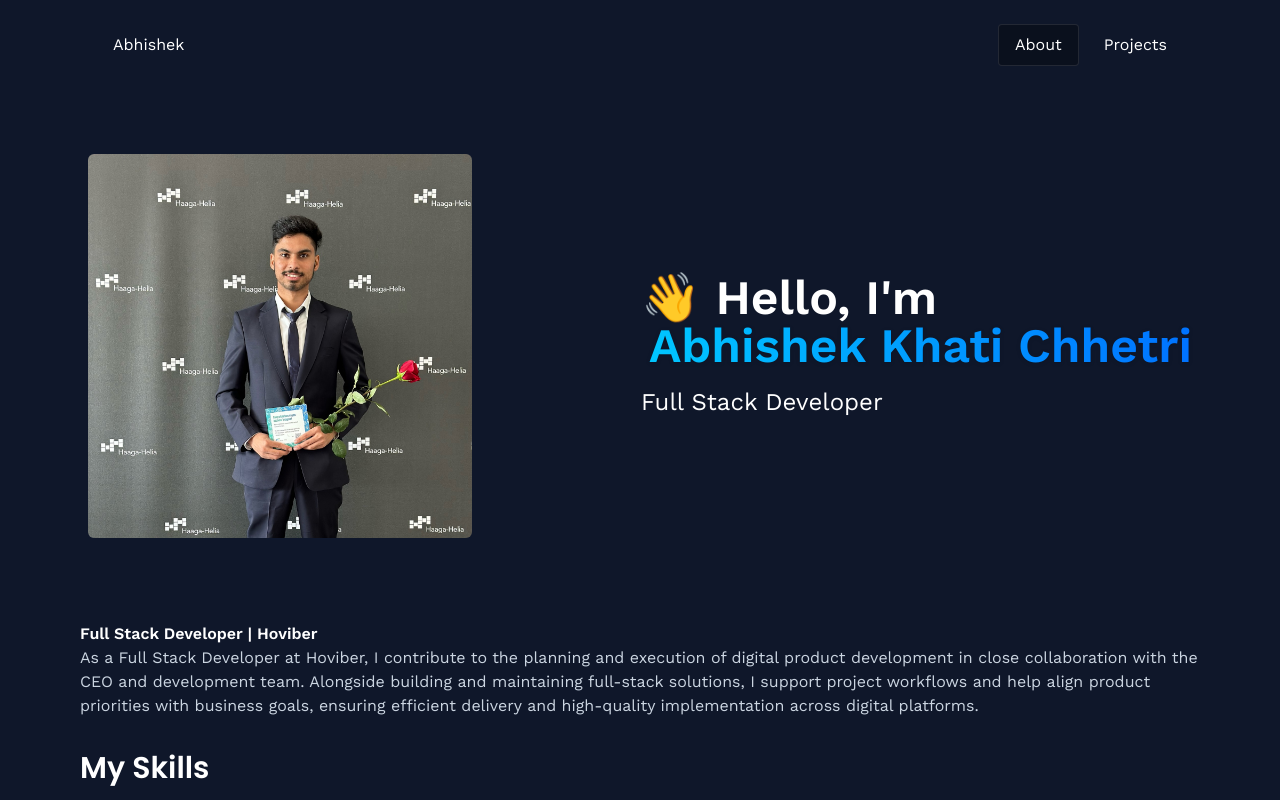
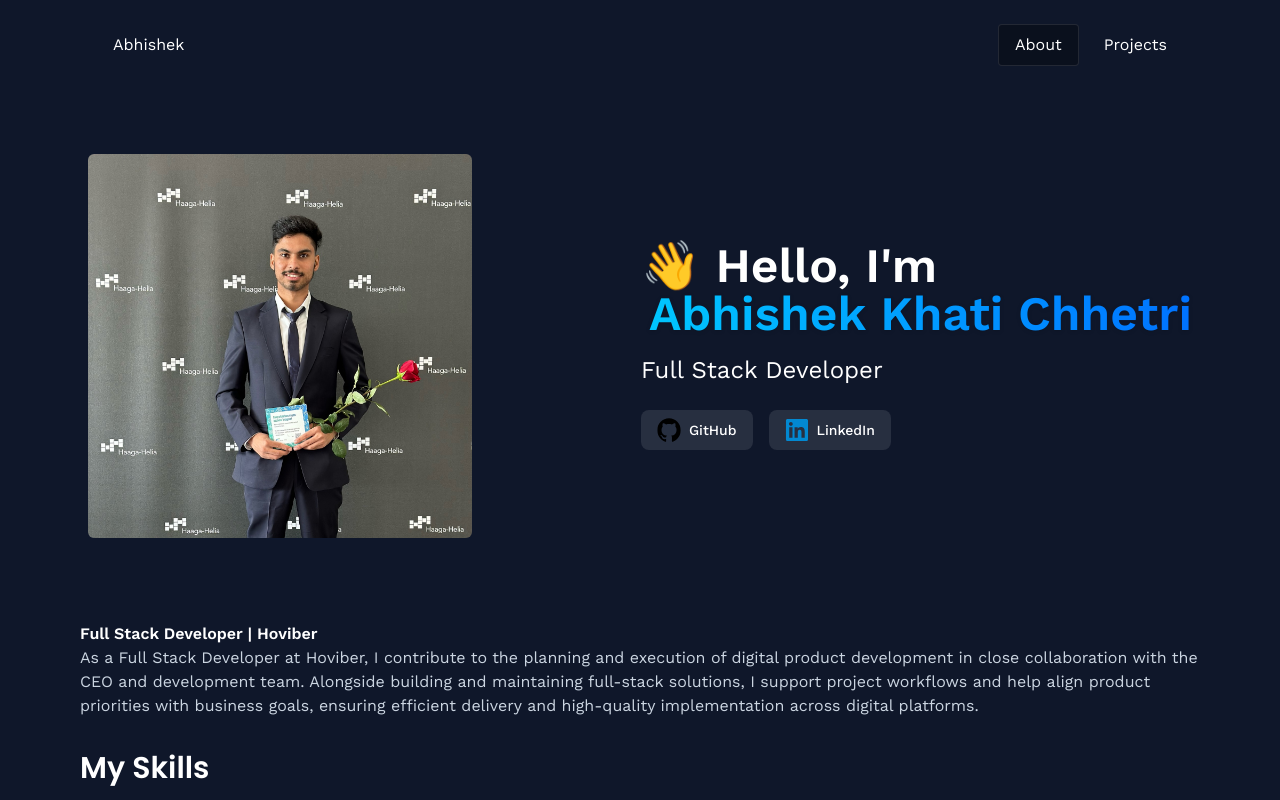
Before and after one commit to abhichhetri09/portfolio, a React (Vite) app: page /about in a window 1280 px wide. Shown: the top 800 px of the page. Built offline with nearby package versions, Linux system fonts and the light colour scheme.

Commit message:
Add social links section to About page for enhanced connectivity and user engagement

```diff
--- a/src/pages/About.jsx
+++ b/src/pages/About.jsx
@@ -3,7 +3,7 @@ import {
   VerticalTimelineElement,
 } from "react-vertical-timeline-component";
 
-import { experiences, skills } from "../constants";
+import { experiences, skills, socialLinks } from "../constants";
 import { CTA } from "../components/CTA";
 import React from "react";
 import { pp } from "../assets/images/index";
@@ -31,6 +31,30 @@ const About = () => {
               </span>
             </h1>
             <p className="lg:text-2xl mt-4 text-white">Full Stack Developer</p>
+
+            {/* Social Links */}
+            <div className="flex gap-4 mt-6 justify-center md:justify-start">
+              {socialLinks
+                .filter((link) => link.name !== "Contact")
+                .map((link) => (
+                  <a
+                    key={link.name}
+                    href={link.link}
+                    target="_blank"
+                    rel="noopener noreferrer"
+                    className="flex items-center gap-2 px-4 py-2 bg-white/10 hover:bg-white/20 rounded-lg transition-colors duration-300 group"
+                  >
+                    <img
+                      src={link.iconUrl}
+                      alt={link.name}
+                      className="w-6 h-6 object-contain"
+                    />
+                    <span className="text-white text-sm font-medium group-hover:text-blue-400 transition-colors">
+                      {link.name}
+                    </span>
+                  </a>
+                ))}
+            </div>
           </div>
         </div>
       </Section>
```
